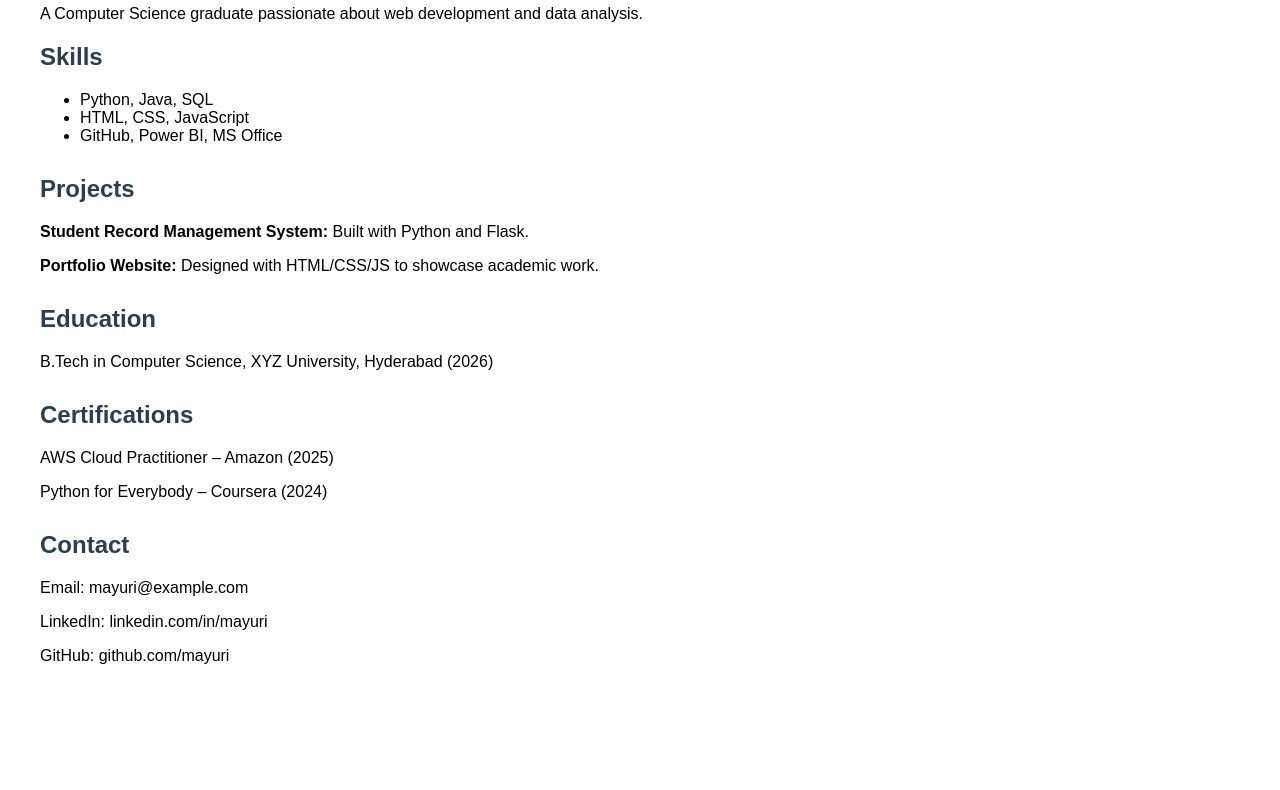
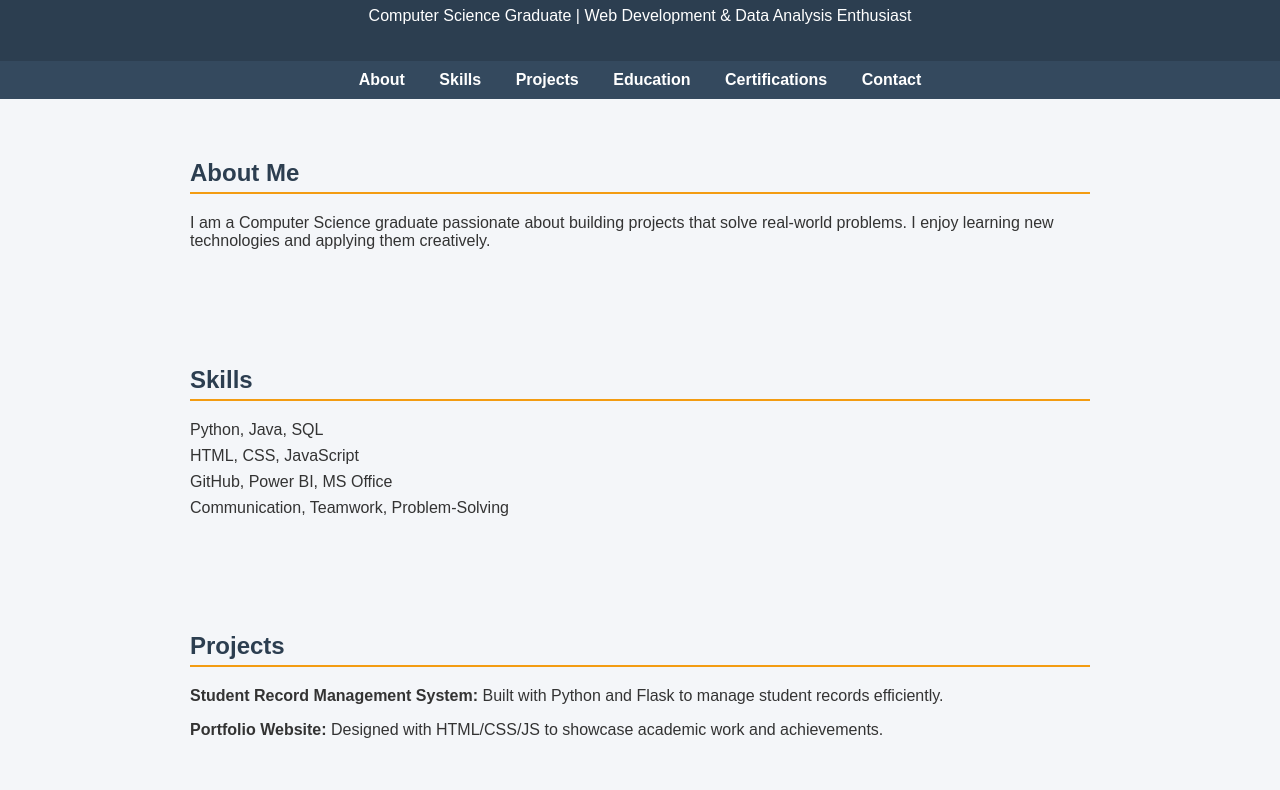
Before and after one commit to mayuripawar962-droid/mayuri.github.io, a plain HTML site: page index.html in a window 1280 px wide. Shown: the part 94-884 px from the top of the page. Before the commit the page ends 800 px from the top, so only its background shows below. Drawn offline with Linux system fonts and the light colour scheme.

Commit message:
Revamp portfolio layout and enhance content
Updated the layout and styling of the portfolio page, added sections for about, skills, projects, education, certifications, and contact information.

```diff
--- a/index.html
+++ b/index.html
@@ -1,48 +1,119 @@
 <!DOCTYPE html>
-<html>
+<html lang="en">
 <head>
+  <meta charset="UTF-8">
   <title>Mayuri's Portfolio</title>
   <style>
-    body { font-family: Arial, sans-serif; margin: 40px; }
-    h1, h2 { color: #2c3e50; }
-    .section { margin-bottom: 30px; }
+    body {
+      font-family: Arial, sans-serif;
+      margin: 0;
+      background: #f4f6f9;
+      color: #333;
+    }
+    header {
+      background: #2c3e50;
+      color: white;
+      padding: 20px;
+      text-align: center;
+    }
+    nav {
+      background: #34495e;
+      padding: 10px;
+      text-align: center;
+    }
+    nav a {
+      color: white;
+      margin: 0 15px;
+      text-decoration: none;
+      font-weight: bold;
+    }
+    nav a:hover {
+      color: #f39c12;
+    }
+    section {
+      padding: 40px;
+      max-width: 900px;
+      margin: auto;
+    }
+    h2 {
+      color: #2c3e50;
+      border-bottom: 2px solid #f39c12;
+      padding-bottom: 5px;
+    }
+    ul {
+      list-style: none;
+      padding: 0;
+    }
+    ul li {
+      margin: 8px 0;
+    }
+    footer {
+      background: #2c3e50;
+      color: white;
+      text-align: center;
+      padding: 15px;
+      margin-top: 30px;
+    }
   </style>
 </head>
 <body>
-  <h1>Hi, I'm Mayuri 👋</h1>
-  <p>A Computer Science graduate passionate about web development and data analysis.</p>
+  <header>
+    <h1>Hi, I'm Mayuri 👋</h1>
+    <p>Computer Science Graduate | Web Development & Data Analysis Enthusiast</p>
+  </header>
 
-  <div class="section">
+  <nav>
+    <a href="#about">About</a>
+    <a href="#skills">Skills</a>
+    <a href="#projects">Projects</a>
+    <a href="#education">Education</a>
+    <a href="#certifications">Certifications</a>
+    <a href="#contact">Contact</a>
+  </nav>
+
+  <section id="about">
+    <h2>About Me</h2>
+    <p>I am a Computer Science graduate passionate about building projects that solve real-world problems. I enjoy learning new technologies and applying them creatively.</p>
+  </section>
+
+  <section id="skills">
     <h2>Skills</h2>
     <ul>
       <li>Python, Java, SQL</li>
       <li>HTML, CSS, JavaScript</li>
       <li>GitHub, Power BI, MS Office</li>
+      <li>Communication, Teamwork, Problem-Solving</li>
     </ul>
-  </div>
+  </section>
 
-  <div class="section">
+  <section id="projects">
     <h2>Projects</h2>
-    <p><b>Student Record Management System:</b> Built with Python and Flask.</p>
-    <p><b>Portfolio Website:</b> Designed with HTML/CSS/JS to showcase academic work.</p>
-  </div>
+    <p><b>Student Record Management System:</b> Built with Python and Flask to manage student records efficiently.</p>
+    <p><b>Portfolio Website:</b> Designed with HTML/CSS/JS to showcase academic work and achievements.</p>
+  </section>
 
-  <div class="section">
+  <section id="education">
     <h2>Education</h2>
     <p>B.Tech in Computer Science, XYZ University, Hyderabad (2026)</p>
-  </div>
+  </section>
 
-  <div class="section">
+  <section id="certifications">
     <h2>Certifications</h2>
-    <p>AWS Cloud Practitioner – Amazon (2025)</p>
-    <p>Python for Everybody – Coursera (2024)</p>
-  </div>
+    <ul>
+      <li>AWS Cloud Practitioner – Amazon (2025)</li>
+      <li>Python for Everybody – Coursera (2024)</li>
+    </ul>
+  </section>
 
-  <div class="section">
+  <section id="contact">
     <h2>Contact</h2>
     <p>Email: mayuri@example.com</p>
     <p>LinkedIn: linkedin.com/in/mayuri</p>
     <p>GitHub: github.com/mayuri</p>
-  </div>
+  </section>
+
+  <footer>
+    <p>© 2026 Mayuri | Built with ❤️ using GitHub Pages</p>
+  </footer>
 </body>
 </html>
```
